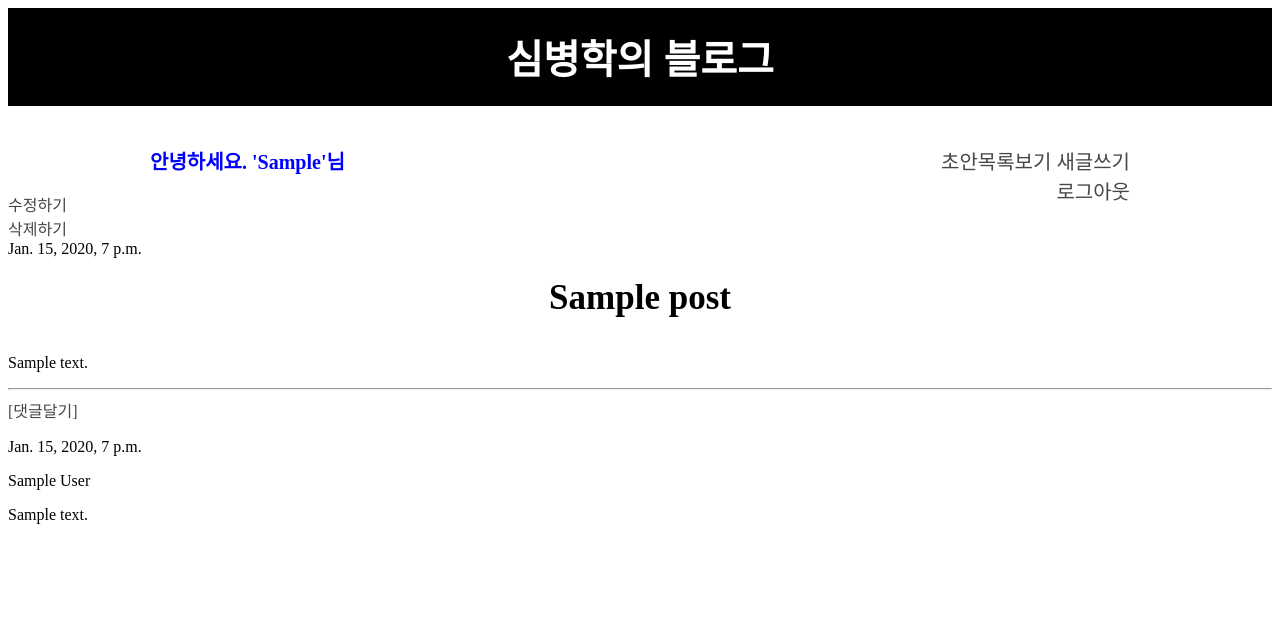
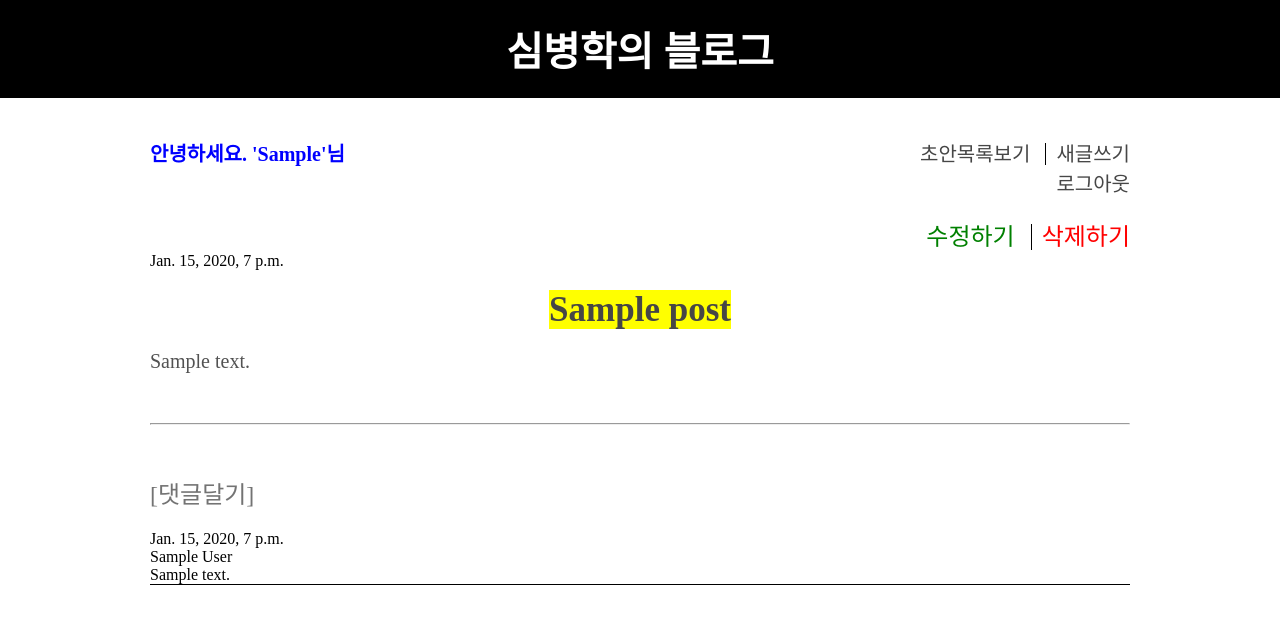
Before and after one commit to tlaqudgkr/my-first-blog, a Django app: page /post/1/ in a window 1280 px wide. Shown: the top 624 px of the page. Run offline with Django 3.2, Linux system fonts and the light colour scheme; a user stored in the database is signed in; tables that the repository leaves empty hold one stand-in row (values such as "Sample post").

Commit message:
블로그 꾸미기(수정)

```diff
--- a/blog/static/css/base.css
+++ b/blog/static/css/base.css
@@ -10,7 +10,9 @@
 	display: block;
 	clear: both;
 }
-
+p {
+	margin: 0;
+}
 h1 {
 	margin: 0;
 }
@@ -18,6 +20,7 @@ h1 {
 
 body {
 	text-align: justify;
+	margin: 0;
 }
 a {
 	color: #464646;
@@ -58,6 +61,13 @@ nav.flo {
 	right: 0;
 	font-size: 20px;
 }
+.flo a.soil {
+	border-left: 1px solid #000;
+	padding-left: 10px;
+}
+.flo a.soil2 {
+	padding-right: 10px;
+}
 p.log {
 	position: absolute;
 	top: 0;
@@ -82,14 +92,21 @@ body {
 
 /*  list  */
 .mid2 {
-	/*margin-top: 70px;*/
-	/*position: relative;*/
+	margin-top: 40px;
+}
+h1.a_2 a {
+		background-color: yellow;
 }
 .mid2 p.pub {
 	font-size: 20px;
+	border-bottom: 1px solid #000;
+	padding-bottom: 50px;
+	margin-top: 20px;
+	text-align: right;
 }
 p.comm {
 	font-size: 20px;
+	text-align: center;
 }
 p.text {
 	color: #525252;
@@ -97,9 +114,7 @@ p.text {
 }
 p.del {
 	font-size: 20px;
-/*	position: absolute;
-	top: 10px;
-	right: 0px;*/
+	text-align: right;
 }
 p.del a {
 	color: red;
@@ -109,11 +124,12 @@ p.del a {
 /*     edit      */
 
 h1.a1 {
-	text-align: left;
+	text-align: center;
 	color: #535353;
 }
 form.for p input {
 	width: 100%;
+	font-size: 2em;
 }
 form.for p label {
 	font-size: 20px;
@@ -123,29 +139,73 @@ form.for p {
 }
 form.for p textarea {
 	width: 100%;
+
 }
 button.but1 {
-	width: 100%;
-	padding-top: 20px;
-	padding-bottom: 20px;
+	width: 25%;
+	/*padding-top: 20px;*/
+	/*padding-bottom: 20px;*/
 	font-size: 20px;
+	float: right;
+	margin-top: 20px;
 }
 
 
-/*     draft      */
+/*     draft_list      */
 
-.mid3 {
-	position: relative;
-}
 p.del2 {
-	position: absolute;
-	top: 10px;
-	right: 0;
 	font-size: 20px;
+	text-align: right;
 }
 p.del2 a {
 	color: red;
 }
 p.creat {
 	font-size: 20px;
+	border-bottom: 1px solid #000;
+	padding-bottom: 50px;
+	margin-top: 20px;
+	text-align: right;
 }
+
+
+
+/*     detail      */
+
+.n1 {
+	font-size: 1.5em;
+	text-align: right;
+	margin-top: 50px;
+}
+.re2 {
+	padding-right: 10px;
+	color: green;
+}
+.red {
+	color: red;
+	border-left: 1px solid #000;
+	padding-left: 10px;
+}
+.n_2 {
+	color: orange;
+}
+
+hr {
+	margin-top: 50px;
+	margin-bottom: 50px;
+
+}
+
+.dd {
+	font-size: 1.5em;
+	color: #737373;
+}
+.d_1 {
+	border-bottom: 1px solid #000;
+	margin-top: 20px;
+	margin-bottom: 20px;
+}
+
+
+
+/*        add_comment       */
--- a/blog/templates/blog/base.html
+++ b/blog/templates/blog/base.html
@@ -19,8 +19,8 @@
         </div>
         <nav class="flo">
             <p class="log"><a href="{% url 'logout' %}">로그아웃</a></p>
-            <a href="{% url 'blog:post_draft_list' %}">초안목록보기</a>
-            <a href="{% url 'blog:post_new' %}">새글쓰기</a>
+            <a href="{% url 'blog:post_draft_list' %}" class="soil2">초안목록보기</a>
+            <a href="{% url 'blog:post_new' %}" class="soil">새글쓰기</a>
         </nav>
         {% else %}
             <p class="log"><a href="{% url 'login' %}">로그인</a></p>
--- a/blog/templates/blog/post_detail.html
+++ b/blog/templates/blog/post_detail.html
@@ -1,8 +1,11 @@
 {% extends 'blog/base.html' %}
 {% block content %}
 {% if user.is_authenticated %}
-<nav><a href="{% url 'blog:post_edit' pk=post.pk %}">수정하기</a></nav>
-<a href="{% url 'blog:post_remove' pk=post.pk %}">삭제하기</a>
+<div class="wrap">
+    <nav class="n1">
+        <a href="{% url 'blog:post_edit' pk=post.pk %}" class="re2">수정하기</a>
+        <a href="{% url 'blog:post_remove' pk=post.pk %}" class="red">삭제하기</a>
+    </nav>
     {% endif %}
     <div>
         {% if post.published_date %}
@@ -10,27 +13,29 @@
             {{ post.published_date }}
         </div>
         {% else %}
-        <a href="{% url 'blog:post_publish' pk=post.pk %}">배포하기</a>
+            <a href="{% url 'blog:post_publish' pk=post.pk %}" class="n1 n_2">배포하기</a>
         {% endif %}
-    <h1>{{ post.title }}</h1>
-    <p>{{ post.text|linebreaksbr }}</p>
+        <h1 class="a_2"><a href="#">{{ post.title }}</a></h1>
+        <p class="text">{{ post.text|linebreaksbr }}</p>
     </div>
+
     <hr>
-<a href="{% url 'blog:add_comment_to_post' pk=post.pk %}">[댓글달기]</a>
-{% for comment in post.comments.all %}
+    <a href="{% url 'blog:add_comment_to_post' pk=post.pk %}" class="dd">[댓글달기]</a>
+    <p>{% for comment in post.comments.all %}</p>
         {% if user.is_authenticated or comment.approved_comment %}
-    <div>
+        <div class="d_1">
             <p>{{  comment.created_date  }}</p>
             {% if not comment.approved_comment %}
             <a href="{% url 'blog:comment_approve' pk=comment.pk %}">등록</a>
             <a href="{% url 'blog:comment_remove' pk=comment.pk %}">삭제</a>
 
             {% endif %}
-        <p>{{  comment.author  }}</p>
-        <p>{{  comment.text|linebreaks  }}</p>
+            <p class="p_4">{{  comment.author  }}</p>
+            <p class="p_4">{{  comment.text|linebreaks  }}</p>
         </div>
         {% endif %}
     {% empty %}
         <p>NO comments here yet. (첫번째 댓글의 주인공은 누구?)</p>
     {% endfor %}
     {% endblock %}
+</div>
--- a/blog/templates/blog/post_draft_list.html
+++ b/blog/templates/blog/post_draft_list.html
@@ -2,9 +2,9 @@
 {% block content %}
     {{ block.super }}
     {% for post in posts %}
-        <div class="mid3">
-            <h1><a href="{% url 'blog:post_detail' pk=post.pk %}">{{ post.title }}</a></h1>
-            <p class="del2"><a href="{% url 'blog:post_remove' pk=post.pk %}}">[삭제]</a></p>
+        <div class="mid3 wrap">
+            <h1 class="a_2"><a href="{% url 'blog:post_detail' pk=post.pk %}">{{ post.title }}</a></h1>
+            <p class="del2"><a href="{% url 'blog:post_remove' pk=post.pk %}">[삭제]</a></p>
             <p class="text">{{ post.text|linebreaksbr }}</p>
             <p class="creat">created: {{ post.created_date|date:'y-m-d' }}</p>
         </div>
--- a/blog/templates/blog/post_edit.html
+++ b/blog/templates/blog/post_edit.html
@@ -1,11 +1,13 @@
 {% extends 'blog/base.html' %}
 
 {% block content %}
+<div class="wrap clearfix">
 	<h1 class="a1">새글쓰기</h1>
 	<form class="for" action="" method="POST">
 	    {% csrf_token %}
 	    {{ form.as_p }}
 	    <button class="but1" type="submit">저장</button>
 	</form>
+</div>
 
 {% endblock %}
```
Also changed, not shown: blog/templates/blog/add_comment_to_post.html (+7 -5 lines), blog/templates/blog/post_list.html (+2 -6 lines). Lines whose indentation alone changed are shown as unchanged.
